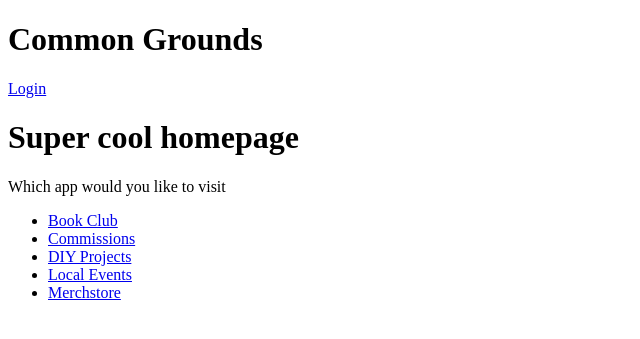
After one commit to seandominicyap-cpu/commongrounds-E-6, a Django app: page / in a window 1280 px wide. The commit adds this page. Shown: the top 339 px of the page, without its empty margins (0-640 px from the left). Run offline with Django 5.2, Linux system fonts and the light colour scheme.

Commit message:
Created rudimentary homepage

```diff
--- a/commongrounds/commongrounds/urls.py
+++ b/commongrounds/commongrounds/urls.py
@@ -18,13 +18,15 @@ Including another URLconf
 from django.contrib import admin
 from django.contrib.auth import views as auth_views
 from django.urls import path, include
+from .views import HomePageView
 
 urlpatterns = [
     path("admin/", admin.site.urls),
     path("accounts/", include('accounts.urls')),
-    path("bookclub/", include("bookclub.urls", namespace="bookclub")),
+    path("bookclub/", include("bookclub.urls")),
     path("localevents/", include("localevents.urls")),
     path("diyprojects/", include("diyprojects.urls")),
     path("commissions/", include("commissions.urls")),
     path("merchstore/", include("merchstore.urls")),
+    path("", HomePageView.as_view(), name="home"),
 ]
--- /dev/null
+++ b/commongrounds/commongrounds/views.py
@@ -0,0 +1,4 @@
+from django.views.generic import TemplateView
+
+class HomePageView(TemplateView):
+    template_name = "homepage.html"
--- a/commongrounds/localevents/models.py
+++ b/commongrounds/localevents/models.py
@@ -41,7 +41,7 @@ class Event(models.Model):
         return self.title
 
     def get_absolute_url(self):
-        return reverse("event_detail", args=[str(self.id)])
+        return reverse("localevents:event_detail", args=[str(self.id)])
 
 
 class EventSignup(models.Model):
--- a/commongrounds/localevents/templates/localevents/event_create.html
+++ b/commongrounds/localevents/templates/localevents/event_create.html
@@ -6,5 +6,5 @@
     <button type="submit">Create</button>
 </form>
 
-<p><a href="{% url 'event_list' %}">Back</a></p>
+<p><a href="{% url 'localevents:event_list' %}">Back</a></p>
 {% endblock %}
--- a/commongrounds/localevents/templates/localevents/event_detail.html
+++ b/commongrounds/localevents/templates/localevents/event_detail.html
@@ -30,7 +30,7 @@
 
 <hr>
 {% if is_owner %}
-    <a href="{% url 'event_update' event.pk %}">Edit Event</a>
+    <a href="{% url 'localevents:event_update' event.pk %}">Edit Event</a>
 {% endif %}
 <hr>
 {% if user.is_authenticated %}
@@ -51,9 +51,9 @@
     {% if is_full %}
         <button disabled>Event Full</button>
     {% else %}
-        <a href="{% url 'event_signup' event.pk %}">Sign Up</a>
+        <a href="{% url 'localevents:event_signup' event.pk %}">Sign Up</a>
     {% endif %}
 {% endif %}
 <hr>
-<p><a href="{% url 'event_list' %}">Back to Events</a></p>
+<p><a href="{% url 'localevents:event_list' %}">Back to Events</a></p>
 {% endblock %}
--- a/commongrounds/localevents/templates/localevents/event_update.html
+++ b/commongrounds/localevents/templates/localevents/event_update.html
@@ -6,5 +6,5 @@
     <button type="submit">Save Changes</button>
 </form>
 
-<p><a href="{% url 'event_detail' event.pk %}">Back to Event</a></p>
+<p><a href="{% url 'localevents:event_detail' event.pk %}">Back to Event</a></p>
 {% endblock %}
--- a/commongrounds/localevents/templates/localevents/events_list.html
+++ b/commongrounds/localevents/templates/localevents/events_list.html
@@ -1,7 +1,7 @@
 {% extends 'base.html' %} {% block heading_text %} Event List {% endblock%} {% block body %}
 
 {% if user.is_authenticated %}
-    <a href="{% url 'event_create' %}" >+ Create Event</a>
+    <a href="{% url 'localevents:event_create' %}" >+ Create Event</a>
     <br><br>
 
     <h2>Events Created</h2>
--- a/commongrounds/localevents/urls.py
+++ b/commongrounds/localevents/urls.py
@@ -1,6 +1,6 @@
 from django.urls import path
 from .views import EventCreateView, EventDetailView, EventListView, EventSignupView, EventUpdateView
-
+app_name = "localevents"
 urlpatterns = [
     path("events/", EventListView.as_view(), name = "event_list"),
     path("event/<int:pk>/", EventDetailView.as_view(), name = "event_detail"),
--- /dev/null
+++ b/commongrounds/templates/homepage.html
@@ -0,0 +1,13 @@
+{% extends "base.html" %}
+
+{% block body %}
+<h1> Super cool homepage </h1>
+<p> Which app would you like to visit</p>
+<ul>
+    <li><a href="{% url 'bookclub:book_list' %}">Book Club</a></li>
+    <li><a href="{% url 'commissions:commission_list' %}">Commissions</a></li>
+    <li><a href="{% url 'diyprojects:project_list' %}">DIY Projects</a></li>
+    <li><a href="{% url 'localevents:event_list' %}">Local Events</a></li>
+    <li><a href="{% url 'merchstore:item_list'%}">Merchstore</a></li>
+</ul>
+{% endblock %}
```
Also changed, not shown: commongrounds/accounts/forms.py (added).
